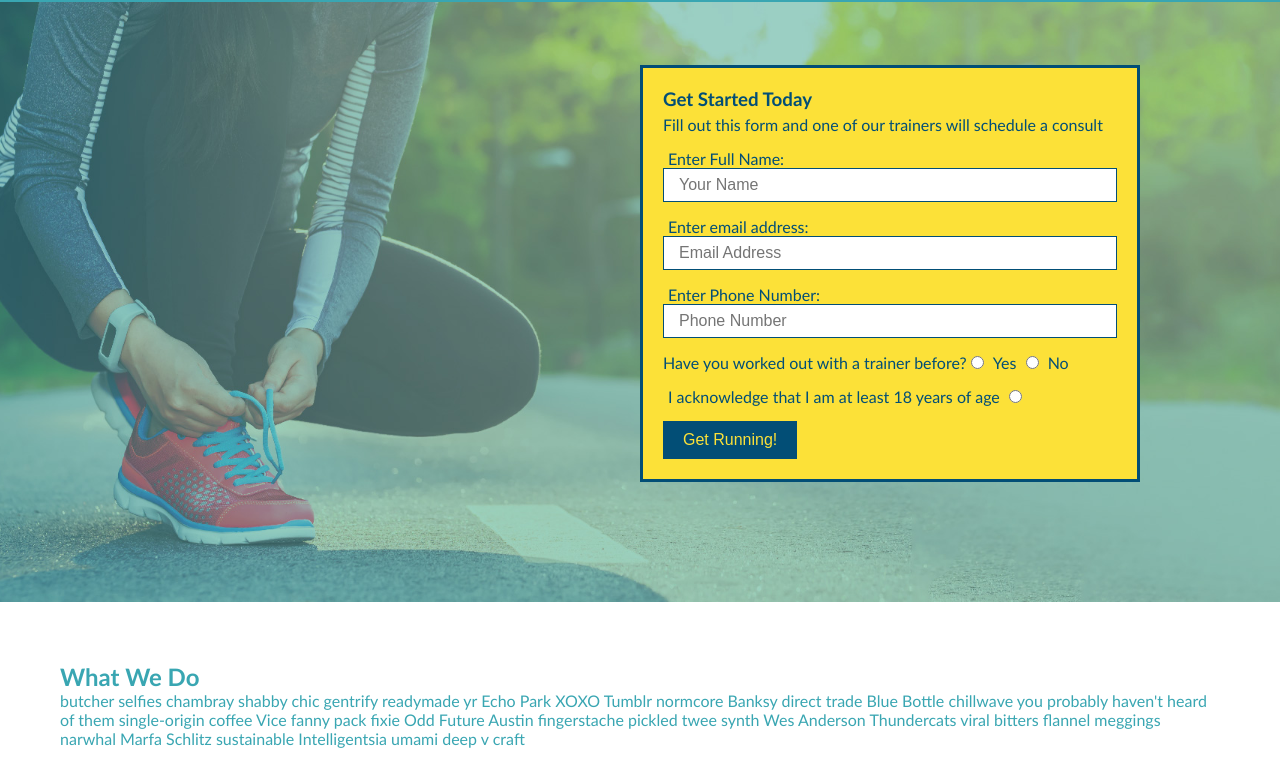
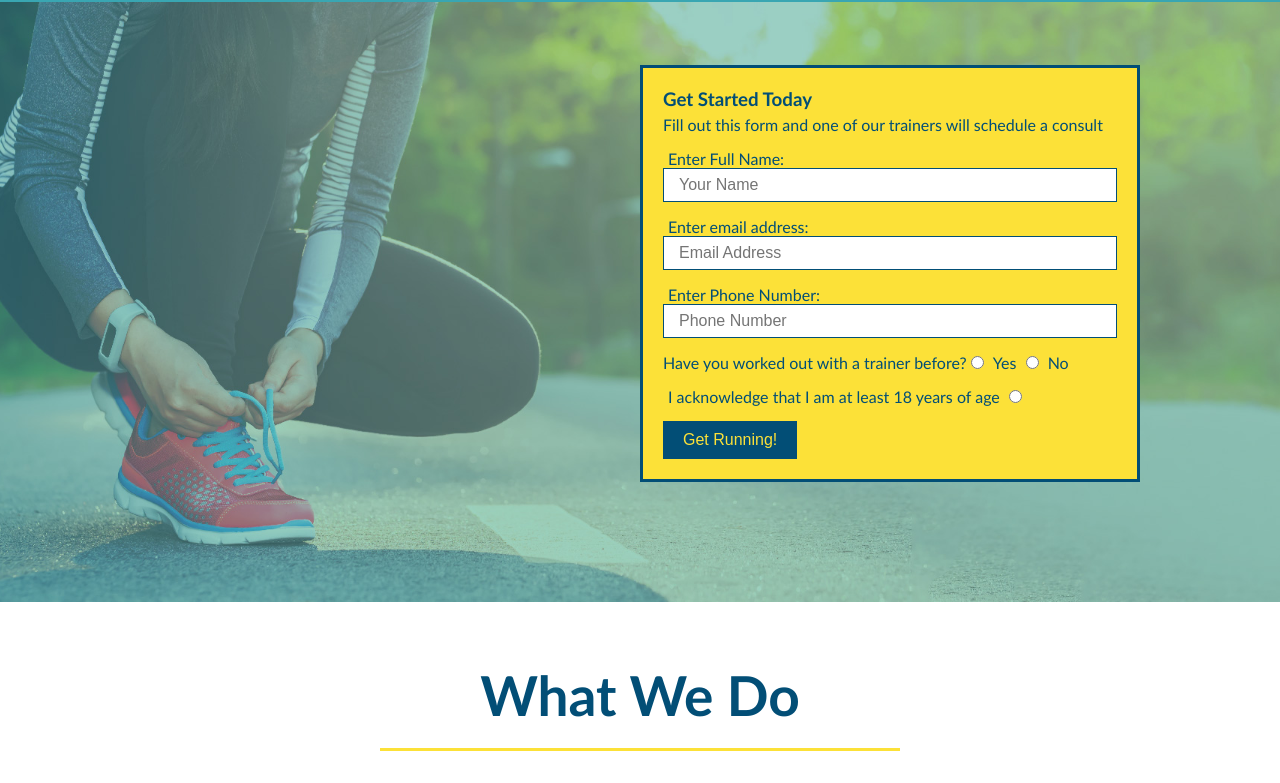
Before and after one commit to CRZCode5150/run-buddy, a plain HTML site: page index.html in a window 1280 px wide. Shown: the part 82-865 px from the top of the page. Drawn offline with Linux system fonts and the light colour scheme.

Commit message:
practice

```diff
--- a/assets/css/style.css
+++ b/assets/css/style.css
@@ -112,3 +112,25 @@ section{
     width: 100%;
     margin-bottom: 15px;
 }
+
+.intro{
+    text-align: center;
+}
+
+.intro h2{
+    font-size: 55px;
+    color: #024e76;
+    margin-bottom: 35px;
+    padding: 0 100px 20px 100px;
+    border-bottom: 3px solid;
+    border-color: #fce138;
+    display: inline-block;
+}
+
+.intro p{
+    line-height: 1.7;
+    color: #39a6b2;
+    width: 80%;
+    font-size: 20px;
+    margin: 0 auto;
+}
--- a/index.html
+++ b/index.html
@@ -73,7 +73,7 @@
         </section>
 
         <!--"what we do" section-->
-        <section id="what-we-do">
+        <section id="what-we-do" class="intro">
             <h2>What We Do</h2>
             <p>
                 butcher selfies chambray shabby chic gentrify readymade yr Echo Park XOXO Tumblr normcore Banksy direct trade Blue Bottle chillwave you probably haven't heard of them single-origin coffee Vice fanny pack fixie Odd Future Austin fingerstache pickled twee synth Wes Anderson Thundercats viral bitters flannel meggings narwhal Marfa Schlitz sustainable Intelligentsia umami deep v craft
```
